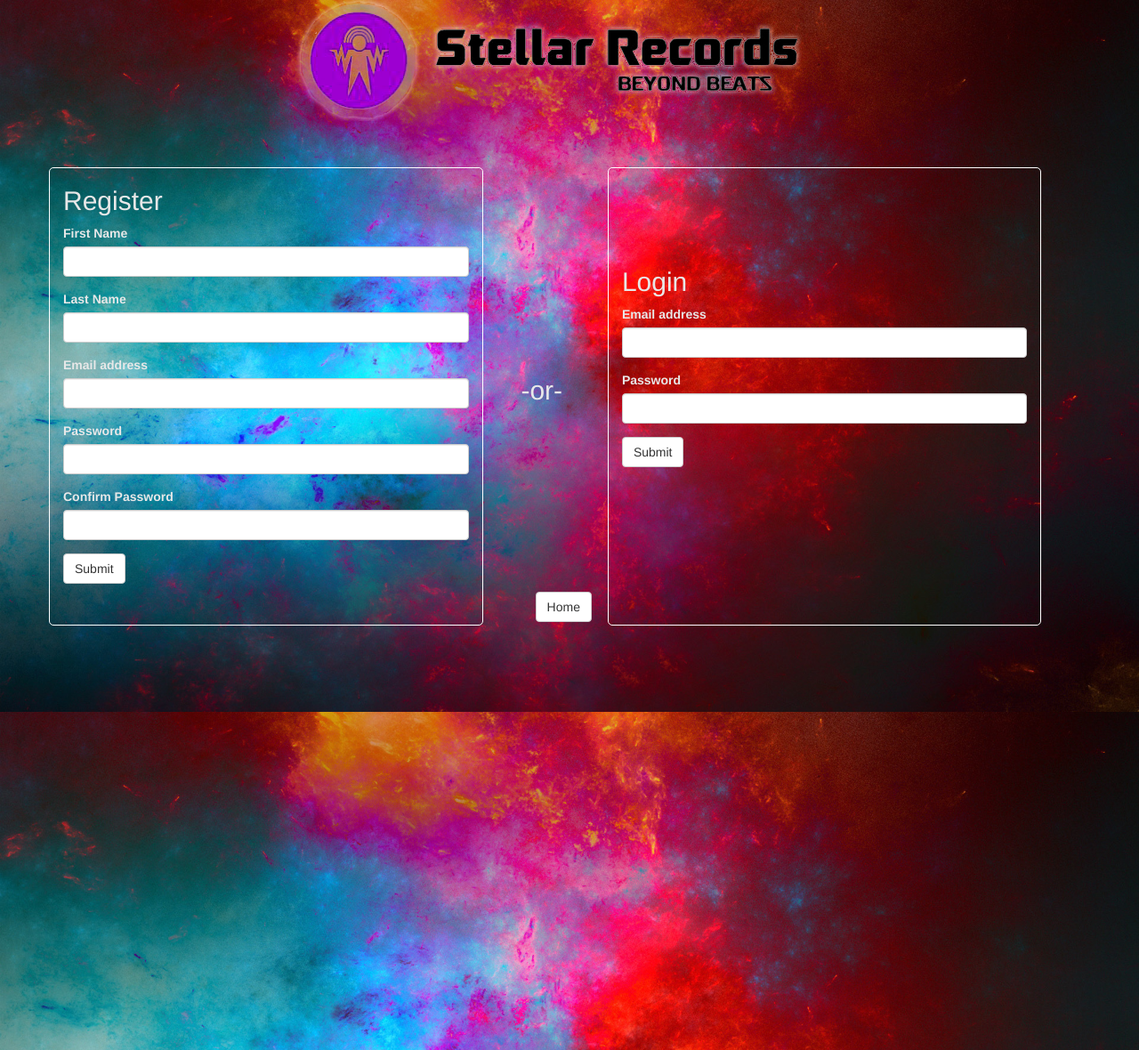
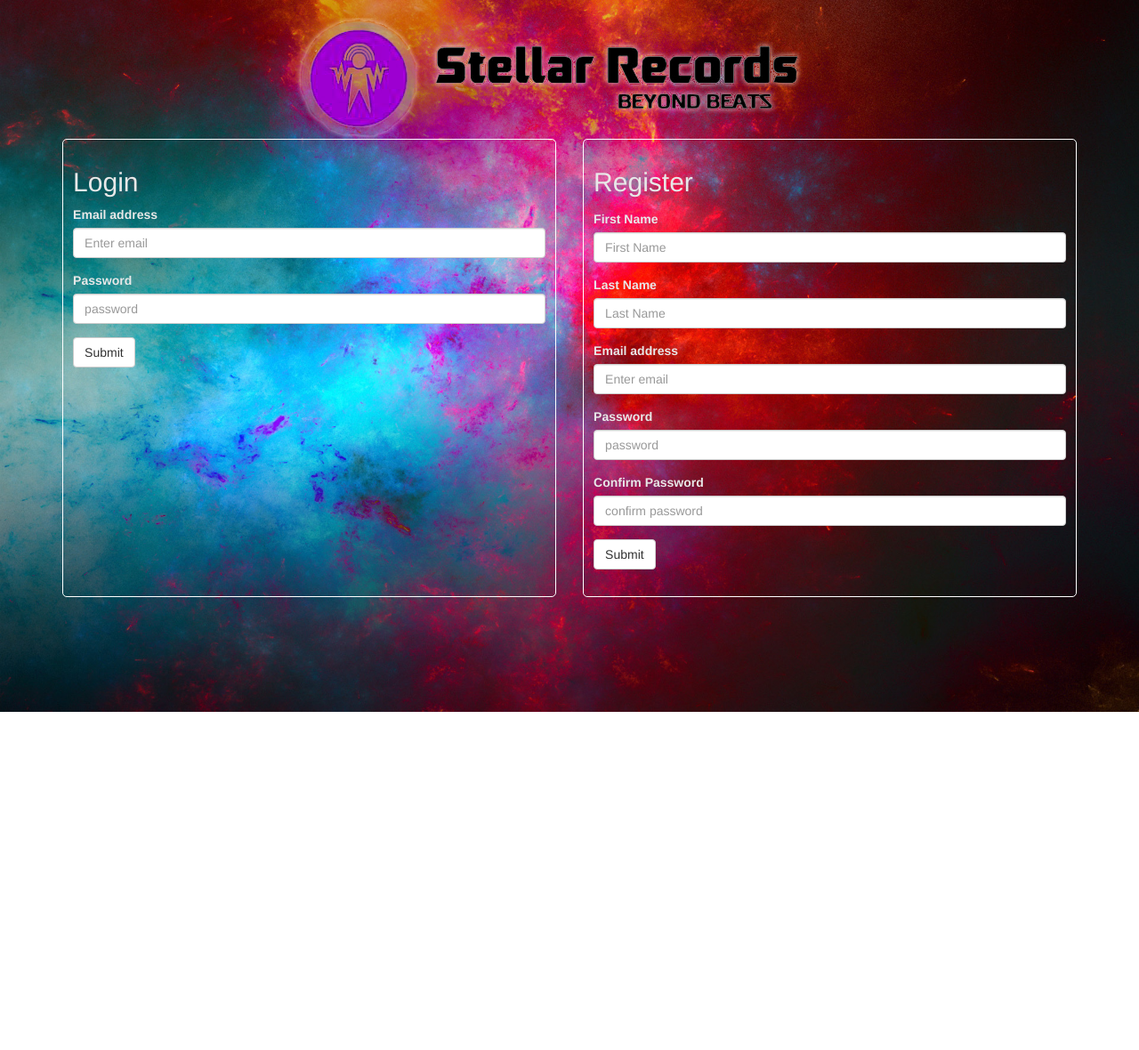
Before and after one commit to SadeC13/Ecommerce, a CodeIgniter app: page /admin/login in a window 1280 px wide. Shown: the whole page at 89% size. After the commit the page ends 800 px from the top, so only its background shows below. Run offline with CodeIgniter, Linux system fonts and the light colour scheme; some libraries are stand-ins or nearby versions.

Commit message:
hi back at it

```diff
--- a/application/controllers/cart.php
+++ b/application/controllers/cart.php
@@ -102,4 +102,8 @@ public function complete()
 		}
 
 	}
+	public function buy()
+	{
+		$this->load->view('stripe');
+	}
 }
--- a/application/views/complete_purchase.php
+++ b/application/views/complete_purchase.php
@@ -44,7 +44,7 @@
 				</div>
 				<button id="cont_shop" type="submit" class="btn btn-default">Submit</button>
 			</form>
-			<form class="col-md-6">
+			<form action= '/card/buy' method='post' class="col-md-6">
 				<h2>Billing Information</h2>
 				 <div class="checkbox">
 					<label>
--- a/application/views/home.php
+++ b/application/views/home.php
@@ -51,7 +51,11 @@
 	<div class="container">
 		<div id="title" class="col-md-8">
 			<div class="row">
-				<h1>Welcome to</h1>
+				<h1>Welcome <?php if(isset($users)){
+					echo $users['first_name']."!";
+					}
+					else {
+						echo "to"; }?></h1>
 				<img src="/assets/images/logo4.png">
 			</div>
 		</div>
--- a/application/views/index.php
+++ b/application/views/index.php
@@ -1,3 +1,5 @@
+<!DOCTYPE html>
+<html>
 <html>
 <head>
 	<title></title>
@@ -6,6 +8,7 @@
 	<script src="https://ajax.googleapis.com/ajax/libs/jquery/1.11.2/jquery.min.js"></script>
 	<script src="https://maxcdn.bootstrapcdn.com/bootstrap/3.3.4/js/bootstrap.min.js"></script>
 	<style type="text/css">
+
 		body{
 			background: url(/assets/images/BI4.jpg) no-repeat center center fixed;
 			background-size: cover;
@@ -20,16 +23,16 @@
 			color: #E8E8E8;
 			padding-bottom: 15px;
 			height: 515px;
+			/*display: inline-block;*/
 		}
 		#reg{
-			position: relative;
-  			top: 52px;
+  			border-color: white;
+  			padding:2%;
+
 		}
 		#log{
-			position: relative;
-  			left: 12%;
-  			top: 52px;
-  			padding-top: 91px;
+  			border-color: white;
+  			padding:2%;
 		}
 		p{
 			font-size: 30px;
@@ -44,53 +47,74 @@
 			margin:auto;
 			width:6%;
 		}
+		.error{
+			text-align: center;
+			margin-left:7em;
+			color:black;
+			font-weight: bold;
+			font-size: 1.2em;
+			margin-bottom:3em;
+		}
+
 	</style>
 </head>
 <body>
+<?php if($this->session->flashdata('add_errors')) { ?>
+<div class='error'>
+<?= $this->session->flashdata('add_errors');?> </div>
+<?php } ?>
+<?php if ($this->session->flashdata('reg_errors')) { ?>
+<p class='error'> <?= $this->session->flashdata('reg_errors');?> </p>
+<?php } ?>
+<h2><?=$this->session->flashdata('registered')?></h2>
 <div class="container">
 		<a href="/"><img src="/assets/images/logo4.png"></a>
-		<div class="row">
-			<form id="reg" class="col-md-5">
+		<div class='row'>
+			<div class="col-md-6">
+				<form action='/loginregs/login_user' id="log" method='post'>
+					<h2>Login</h2>
+					<div class='form-group'>
+						<label for='email'>Email address</label>
+						<input type='email' class='form-control' name='email' placeholder='Enter email'>
+					</div>
+					<div class='form-group'>
+						<label for='password'>Password</label>
+						<input type='password' class='form-control' name='password' placeholder='password'>
+					</div>
+					<button type='submit' class='btn btn-default'>Submit</button>
+				</form>
+			</div>
+			<div class="col-md-6">
+				<form action='/loginregs/register' id="reg" method='post'>
 					<h2>Register</h2>
-				<div class="form-group">
-				    <label for="first_name">First Name</label>
-				    <input type="text" class="form-control" id="first_name">
+					<div class='form-group'>
+						<input type='hidden' name='id'>
 					</div>
-				<div class="form-group">
-				    <label for="last_name">Last Name</label>
-				    <input type="text" class="form-control" id="last_name">
+					<div class='form-group'>
+						<label for='first_name'>First Name</label>
+						<input type='text' class='form-control' name='first_name' placeholder='First Name'>
 					</div>
-				<div class="form-group">
-				    <label for="email">Email address</label>
-				    <input type="email" class="form-control" id="email">
+					<div class='form-group'>
+						<label for='last_name'>Last Name</label>
+						<input type='text' class='form-control' name='last_name' placeholder='Last Name'>
 					</div>
-				<div class="form-group">
-				    <label for="password">Password</label>
-				    <input type="password" class="form-control" id="password">
+					<div class='form-group'>
+						<label for='email'>Email address</label>
+						<input type='email' class='form-control' name='email' placeholder='Enter email'>
 					</div>
-				<div class="form-group">
-				    <label for="con_password">Confirm Password</label>
-				    <input type="password" class="form-control" id="con_password">
+					<div class='form-group'>
+						<label for='password'>Password</label>
+						<input type='password' class='form-control' name='password' placeholder='password'>
 					</div>
-				<button type="submit" class="btn btn-default">Submit</button>
-			</form>
-			<p>-or-</p>
-			<form id="log" class="col-md-5">
-				<h2>Login</h2>
-				<div class="form-group">
-				    <label for="email">Email address</label>
-				    <input type="email" class="form-control" id="email">
+					<div class='form-group'>
+						<label for='password'>Confirm Password</label>
+						<input type='password' class='form-control' name='confirm' placeholder='confirm password'>
 					</div>
-				<div class="form-group">
-				    <label for="password">Password</label>
-				    <input type="password" class="form-control" id="password">
-				</div>
-				<button type="submit" class="btn btn-default">Submit</button>
+					<button type='submit' class="btn btn-default">Submit</button>
 				</form>
 			</div>
 		</div>
-		<form id='home' action='/admin/index' method='post'>
-			<button class="btn btn-default" type='submit' >Home</button>
-			</form>
+</div>
+</div>
 </body>
 </html>
```
Also changed, not shown: application/controllers/loginregs.php (added, +101 -0 lines), application/models/User.php (added, +36 -0 lines), application/views/stripe.php (added, +11 -0 lines), 2 other files. Lines whose indentation alone changed are shown as unchanged.
